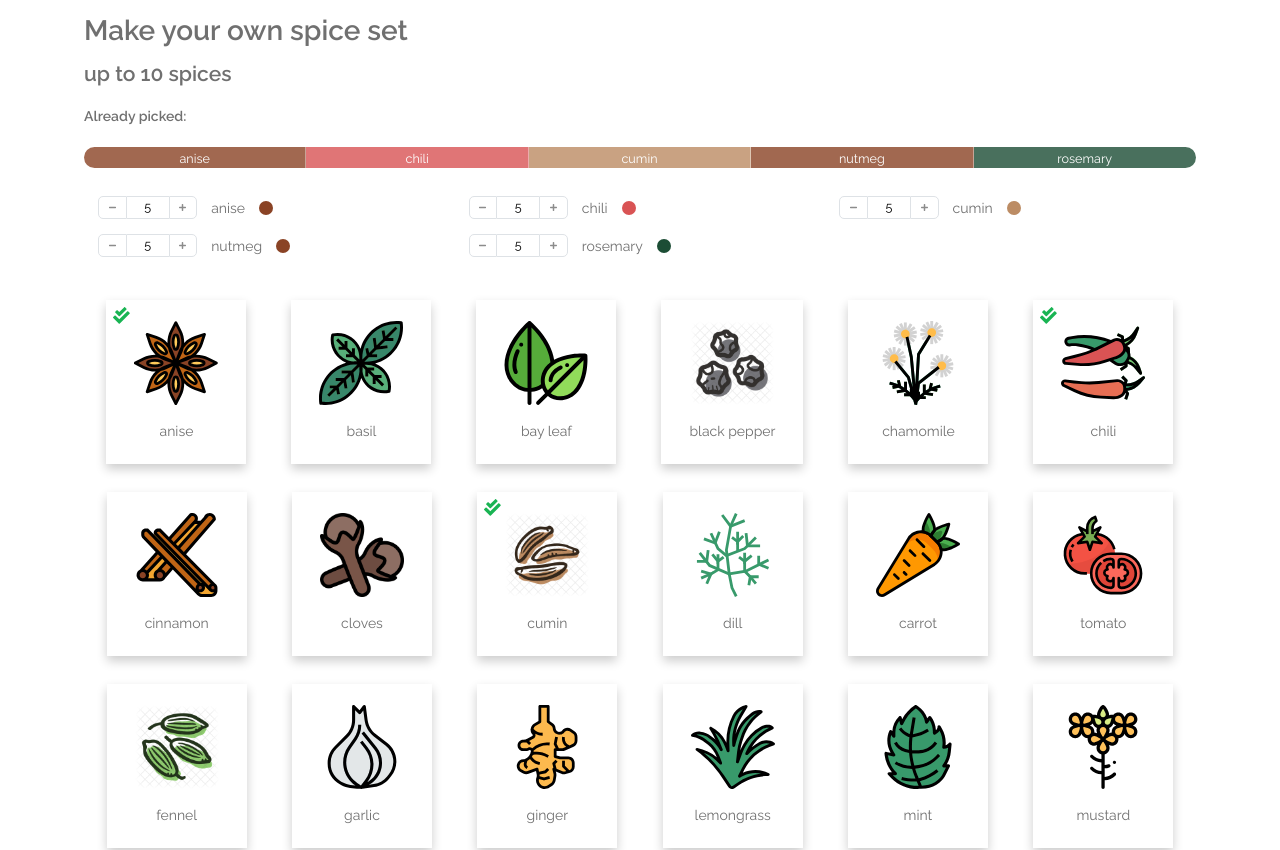
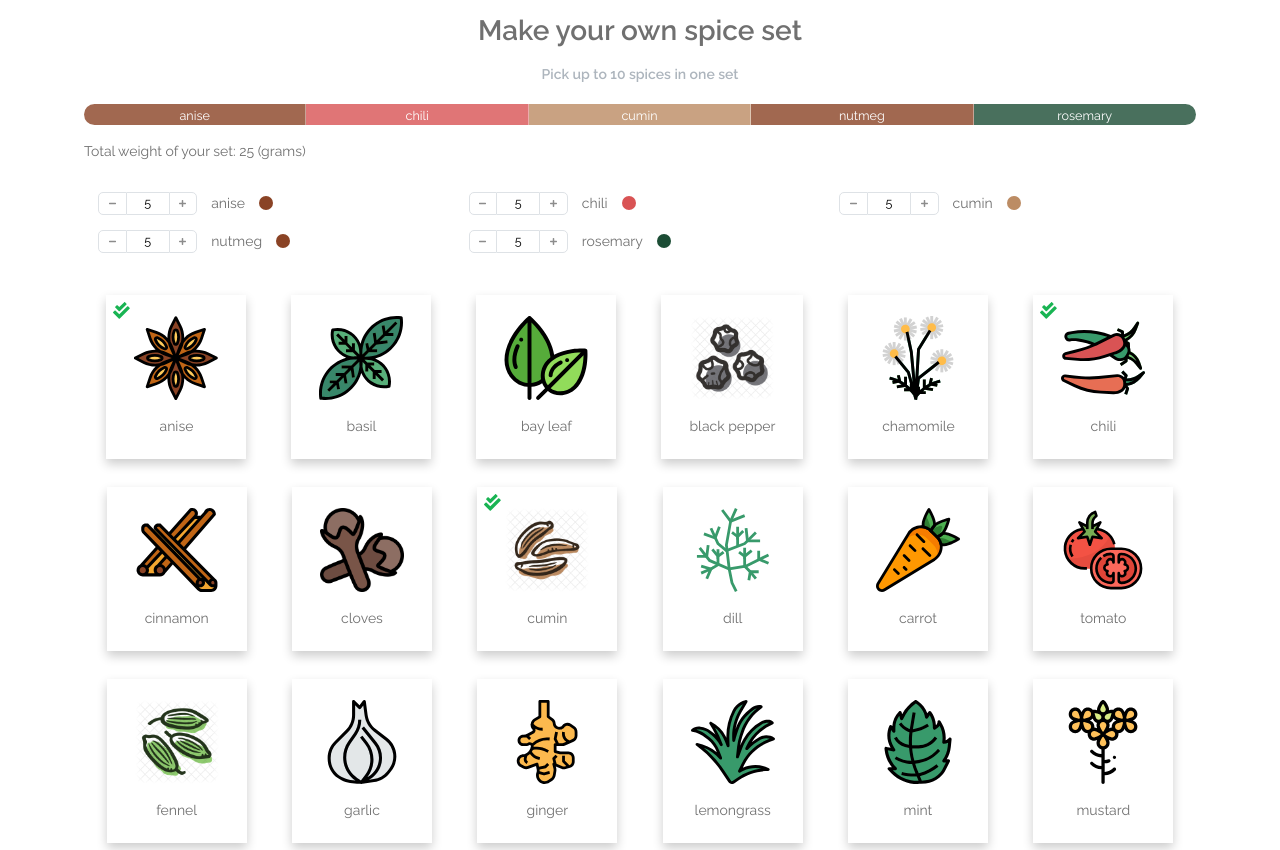
Before and after one commit to Gurochka/Spices, a React app: page / in a window 1280 px wide. Shown: the top 850 px of the page. Built offline with nearby package versions, Linux system fonts and the light colour scheme; data requests are answered from the project's data file.

Commit message:
refactor scss mixins

```diff
--- a/src/app/components/InputNumber.js
+++ b/src/app/components/InputNumber.js
@@ -3,7 +3,7 @@ import './InputNumber.scss'
 
 class Order extends React.Component {
   onChangeAmount(diff){
-    let new_value = (this.props.value + diff) || 1
+    let new_value = (this.props.value + diff) || parseInt(this.props.diff || 1, 10)
     this.props.onChange(new_value);
   }
 
@@ -16,13 +16,14 @@ class Order extends React.Component {
   }
 
   render(){
+    const diff = parseInt(this.props.diff || 1, 10)
     return  (
       <div className="input-number">
-        <div onClick={() => this.onChangeAmount(-1)}>
+        <div onClick={() => this.onChangeAmount(-diff)}>
           <svg aria-hidden="true" focusable="false" data-prefix="fas" data-icon="minus" role="img" xmlns="http://www.w3.org/2000/svg" viewBox="0 0 448 512"><path fill="currentColor" d="M416 208H32c-17.67 0-32 14.33-32 32v32c0 17.67 14.33 32 32 32h384c17.67 0 32-14.33 32-32v-32c0-17.67-14.33-32-32-32z"></path></svg>
         </div>
         <input value={this.props.value} onChange={this.onInputHandler} type="text"/>
-        <div onClick={() => this.onChangeAmount(1)}>
+        <div onClick={() => this.onChangeAmount(diff)}>
           <svg aria-hidden="true" focusable="false" data-prefix="fas" data-icon="plus" role="img" xmlns="http://www.w3.org/2000/svg" viewBox="0 0 448 512"><path fill="currentColor" d="M416 208H272V64c0-17.67-14.33-32-32-32h-32c-17.67 0-32 14.33-32 32v144H32c-17.67 0-32 14.33-32 32v32c0 17.67 14.33 32 32 32h144v144c0 17.67 14.33 32 32 32h32c17.67 0 32-14.33 32-32V304h144c17.67 0 32-14.33 32-32v-32c0-17.67-14.33-32-32-32z"></path></svg>
         </div>
       </div>
--- a/src/app/components/Order.js
+++ b/src/app/components/Order.js
@@ -10,7 +10,7 @@ class Order extends React.Component {
       {
         items.map(item => (
           <div key={item.id}>
-            <InputNumber value={item.amount} onChange={(amount) => this.props.onChangeAmount(item, amount)}/>
+            <InputNumber value={item.amount} onChange={(amount) => this.props.onChangeAmount(item, amount)} diff="5"/>
             <label>{item.title}</label>
             <span className="color" style={{backgroundColor: item.color}}></span>
           </div>
--- a/src/app/components/Order.scss
+++ b/src/app/components/Order.scss
@@ -1,3 +1,5 @@
+@import "../scss/mixins";
+
 .order{
   margin: 2rem 0;
   display: grid;
@@ -5,9 +7,7 @@
   grid-row-gap: 1rem;
 
   & > div{
-    display: flex;
-    justify-content: start;
-    align-items: center;
+    @include flex-container($justify: start, $align-items: center);
     padding-left: 1rem;
 
     .color{
@@ -18,7 +18,6 @@
 
     label{
       margin: 0 1rem;
-      // flex-grow: 1;
     }
   }
 }
--- a/src/app/components/Product.scss
+++ b/src/app/components/Product.scss
@@ -1,9 +1,8 @@
 @import "../scss/variables";
+@import "../scss/mixins";
 
 .product{
-  display: flex;
-  align-items: center;
-  flex-direction: column;
+  @include flex-container($direction: column, $align-items: center);
   position: relative;
   margin: 1rem;
   padding: 1.5rem 2rem;
@@ -20,9 +19,7 @@
     background-color: $gray-100;
   }
   .selected{
-    position: absolute;
-    top: 0.5rem;
-    left: 0.5rem;
+    @include absolute($top: 0.5rem, $left: 0.5rem);
     height: 1.2rem;
     width: 1.2rem;
     svg{
--- a/src/app/components/ProductList.scss
+++ b/src/app/components/ProductList.scss
@@ -1,6 +1,5 @@
+@import "../scss/mixins";
+
 .product-list{
-  display: flex;
-  flex-wrap: wrap;
-  justify-content: space-around;
-  align-content: center;
+  @include flex-container($wrap: wrap, $align-content: center, $justify: space-around);
 }
--- a/src/app/pages/SpiceSetMaker.js
+++ b/src/app/pages/SpiceSetMaker.js
@@ -18,7 +18,7 @@ class SpiceSetMaker extends React.Component {
   onPickSpice = (item) => {
     const selected = this.state.spices.filter(s => s.checked) || [];
 
-    if (selected.length >= 10) return;
+    if (selected.length >= 10 && !item.checked) return;
     item.checked = !item.checked
     this.setState({
       spices: this.state.spices.slice()
@@ -29,24 +29,21 @@ class SpiceSetMaker extends React.Component {
     fetch('http://localhost:3000/spices')
       .then(res => res.json())
       .then(res => {
-        res[0].checked=true;
-        res[5].checked=true;
-        res[8].checked=true;
-        res[18].checked=true;
-        res[23].checked=true;
+        [0,5,8,18,23].forEach(n => res[n].checked = true)
         this.setState({spices: res})
       })
   }
 
   render(){
     const selected = this.state.spices.filter(s => s.checked) || [];
+    const weight = selected.reduce((acc, item) => (acc + item.amount), 0)
 
     return  (
       <div className="container">
-        <h1>Make your own spice set</h1>
-        <h2>up to 10 spices</h2>
-        <h4>Already picked:</h4>
+        <h1 className="text-center"> Make your own spice set </h1>
+        <h4 className="text-center text-gray-500">Pick up to 10 spices in one set</h4>
         <Slider data={ selected } />
+        <p>Total weight of your set: {weight} (grams)</p>
         <Order data={ selected } onChangeAmount={this.onChangeAmount}/>
 
         <ProductList data={this.state.spices} onClick={this.onPickSpice}/>
--- a/src/app/scss/_container.scss
+++ b/src/app/scss/_container.scss
@@ -1,28 +1,18 @@
 .container {
   width: 100%;
-    padding-right: 1rem;
-    padding-left: 1rem;
-    margin-right: auto;
-    margin-left: auto;
-}
+  padding: 0 1rem;
+  margin: 0 auto;
 
-@media (min-width: 576px){
-  .container {
+  @include media("phone"){
     max-width: 540px;
   }
-}
-@media (min-width: 768px){
-  .container {
+  @include media("tablet-portrait"){
     max-width: 720px;
   }
-}
-@media (min-width: 992px){
-  .container {
+  @include media("tablet-landscape"){
     max-width: 960px;
   }
-}
-@media (min-width: 1160px){
-  .container {
+  @include media("desktop"){
     max-width: 1140px;
   }
 }
--- a/src/app/scss/_flex.scss
+++ /dev/null
@@ -1,41 +0,0 @@
-.flex { display: flex; }
-
-.flex-row            { flex-direction: row; }
-.flex-column         { flex-direction: column; }
-.flex-row-reverse    { flex-direction: row-reverse; }
-.flex-column-reverse { flex-direction: column-reverse; }
-
-.flex-wrap         { flex-wrap: wrap; }
-.flex-nowrap       { flex-wrap: nowrap; }
-.flex-wrap-reverse { flex-wrap: wrap-reverse; }
-.flex-fill         { flex: 1 1 auto; }
-.flex-grow-0       { flex-grow: 0; }
-.flex-grow-1       { flex-grow: 1; }
-.flex-shrink-0     { flex-shrink: 0; }
-.flex-shrink-1     { flex-shrink: 1; }
-
-.justify-content-start   { justify-content: flex-start; }
-.justify-content-end     { justify-content: flex-end; }
-.justify-content-center  { justify-content: center; }
-.justify-content-between { justify-content: space-between; }
-.justify-content-around  { justify-content: space-around; }
-
-.align-items-start    { align-items: flex-start; }
-.align-items-end      { align-items: flex-end; }
-.align-items-center   { align-items: center; }
-.align-items-baseline { align-items: baseline; }
-.align-items-stretch  { align-items: stretch; }
-
-.align-content-start   { align-content: flex-start; }
-.align-content-end     { align-content: flex-end; }
-.align-content-center  { align-content: center; }
-.align-content-between { align-content: space-between; }
-.align-content-around  { align-content: space-around; }
-.align-content-stretch { align-content: stretch; }
-
-.align-self-auto     { align-self: auto; }
-.align-self-start    { align-self: flex-start; }
-.align-self-end      { align-self: flex-end; }
-.align-self-center   { align-self: center; }
-.align-self-baseline { align-self: baseline; }
-.align-self-stretch  { align-self: stretch; }
--- /dev/null
+++ b/src/app/scss/_mixins.scss
@@ -0,0 +1,26 @@
+@mixin flex-container($direction: row, $justify: null, $align-items: null, $align-content: null, $flow: null, $wrap: null){
+  display: flex;
+  flex-direction: $direction;
+
+  @if $flow { flex-flow: $flow; }
+  @if $justify { justify-content: $justify; }
+  @if $align-items { align-items: $align-items; }
+  @if $align-content { align-self: $align-content; }
+  @if $wrap { flex-wrap: $wrap; }
+}
+
+@mixin media($breakpoint){
+  $value: map-get($breakpoints, $breakpoint);
+  @media (min-width: #{$value}){
+    @content;
+  }
+}
+
+@mixin absolute($top: null, $bottom: null, $left: null, $right: null){
+  position: absolute;
+
+  @if $top { top: $top; }
+  @if $bottom { bottom: $bottom; }
+  @if $left { left: $left; }
+  @if $right { right: $right; }
+}
--- /dev/null
+++ b/src/app/scss/_typography.scss
@@ -0,0 +1,47 @@
+@use "sass:list";
+// REM sizes for media requests
+html{
+  font-size: 12px;
+  line-height: 16px;
+
+  @include media("tablet-portrait"){
+    font-size: 13px;
+    line-height: 20px;
+  }
+  @include media("tablet-landscape"){
+    font-size: 14px;
+    line-height: 24px;
+  }
+  @include media("desktop-wide"){
+    font-size: 16px;
+    line-height: 28px;
+  }
+}
+
+// Text colors
+@each $color-name, $color in $theme-colors {
+  .text-#{$color-name}{
+    color: $color;
+  }
+}
+// Background colors
+@each $color-name, $color in $theme-colors {
+  .bg-#{$color-name}{
+    background-color: $color !important;
+  }
+}
+
+// Gray colors
+@each $color-name, $color in $grays {
+  .text-gray-#{$color-name}{
+    color: $color;
+  }
+}
+
+.text-light { color: $text-light; }
+.text-muted { color: $text-muted; }
+
+// Text Alignment
+.text-center { text-align: center; }
+.text-right  { text-align: right; }
+.text-left   { text-align: left; }
--- a/src/app/scss/_variables.scss
+++ b/src/app/scss/_variables.scss
@@ -50,3 +50,13 @@ $text-light: #fff;
 $text-main: #707070;
 $text-muted: #888;
 $text-headers: #222;
+
+// Breakpoints
+
+$breakpoints: (
+    "phone":            576px,
+    "tablet-portrait":  768px,
+    "tablet-landscape": 1024px,
+    "desktop":          1200px,
+    "desktop-wide":     1440px
+);
--- a/src/app/scss/layout.scss
+++ b/src/app/scss/layout.scss
@@ -1,7 +1,8 @@
 @import "~normalize.css/normalize";
 @import "variables";
+@import "mixins";
 @import "container";
-@import "flex";
+@import "typography";
 
 *, *:before, *:after {
   box-sizing: border-box;
@@ -12,31 +13,3 @@ body{
   font-weight: 400;
   color: $text-main;
 }
-
-// REM sizes for media requests
-
-html{
-  font-size: 12px;
-  line-height: 16px;
-}
-
-@media (min-width: 768px){
-  html {
-      font-size: 13px;
-      line-height: 20px;
-  }
-}
-
-@media (min-width: 1024px){
-  html {
-      font-size: 14px;
-      line-height: 24px;
-  }
-}
-
-@media (min-width: 1440px){
-  html {
-      font-size: 16px;
-      line-height: 28px;
-  }
-}
```
Lines whose indentation alone changed are shown as unchanged.
